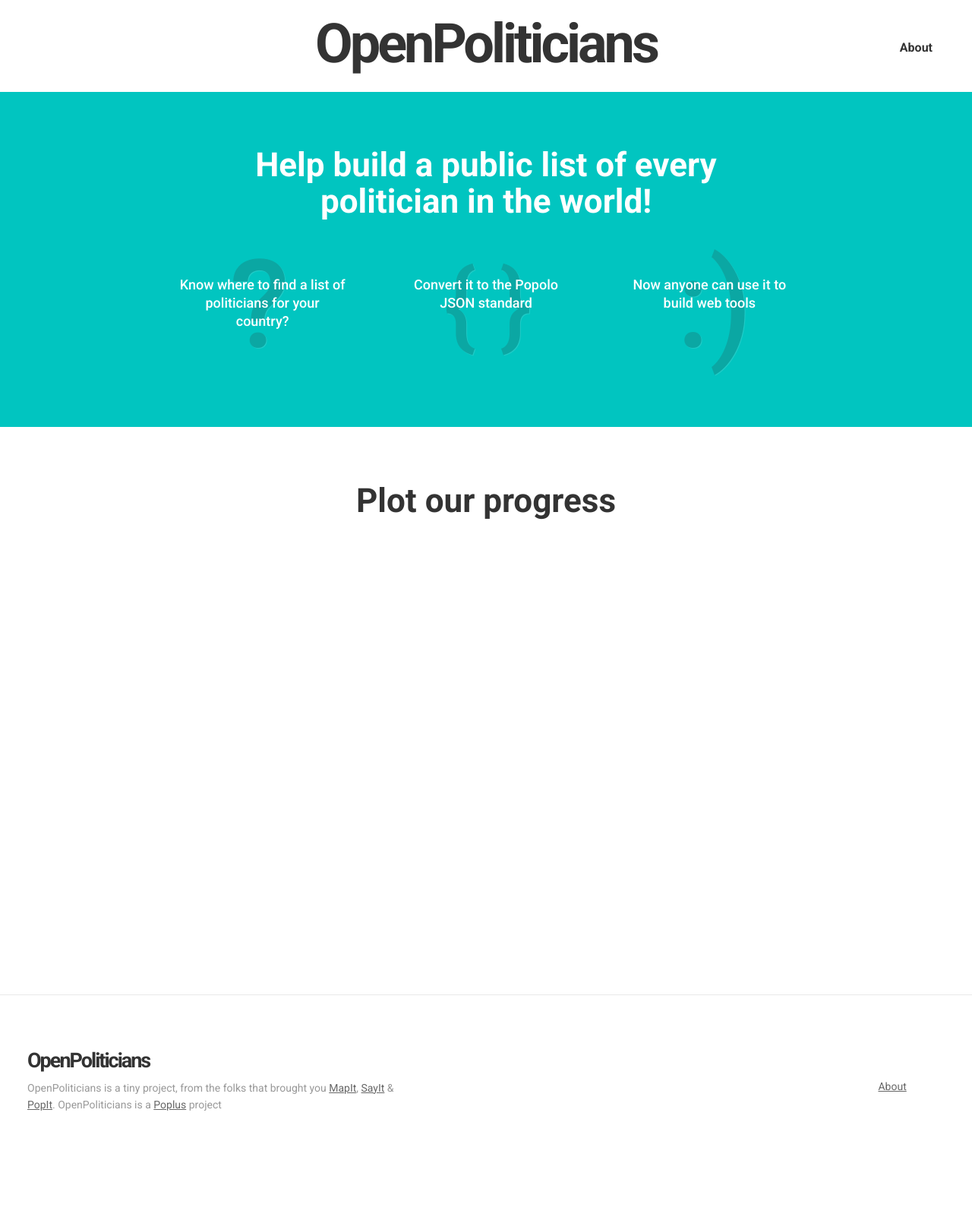
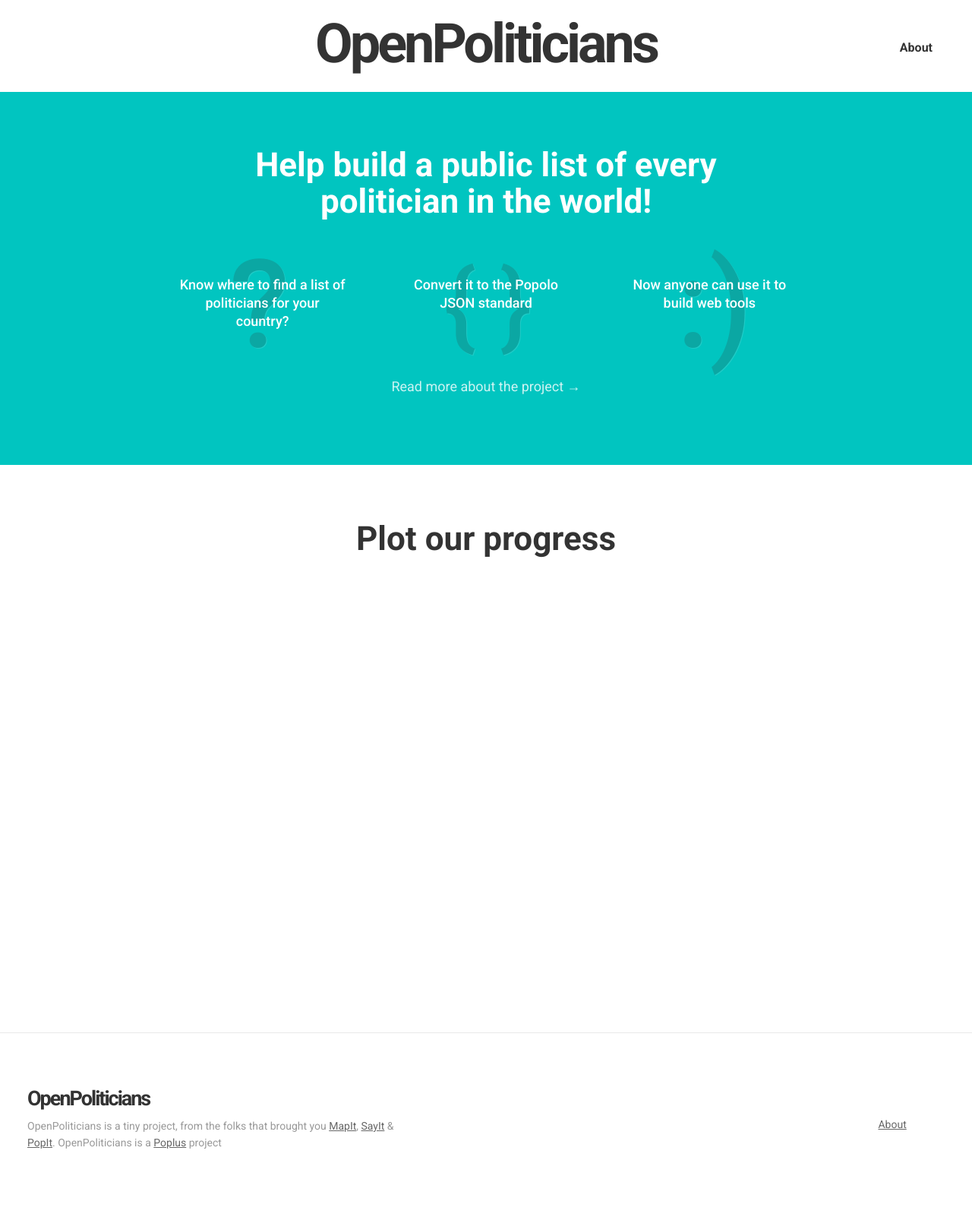
Before and after one commit to everypolitician/everypolitician, a Jekyll site: the page built from index.html, in a window 1280 px wide. Shown: the whole page at 76% size. Built offline with Jekyll 4.4.1, drawn with Linux system fonts in a browser that asks for light colours; comment, search, counter and statistics services are not loaded; before the commit the page ends 1551 px from its top, so only the background shows below that.

Commit message:
added read more link to homepage

```diff
--- a/_sass/_homepage.scss
+++ b/_sass/_homepage.scss
@@ -29,6 +29,11 @@
     }
     .subtitle {
         opacity: 0.8;
+        margin-top: 3.3em;
+        a {
+            opacity: 1;
+            text-decoration: none;
+        }
     }
     a {
         color: $colour_white;
--- a/index.html
+++ b/index.html
@@ -4,12 +4,12 @@
   <div class="hero hero--homepage hero--blue">
       <div class="container">
           <h1>Help build a public list of every politician in the world!</h1>
-          <p class="subtitle">
           <ol class="steps-list">
             <li class="step one">Know where to find a list of politicians for your country?</li>
             <li class="step two">Convert it to the Popolo JSON standard</li>
             <li class="step three">Now anyone can use it to build web tools</li>
-          </p>
+          </ol>
+          <p class="subtitle"><a href="{{ site.baseurl }}/about">Read more about the project &rarr;</a></p>
       </div>
   </div>
 
```
